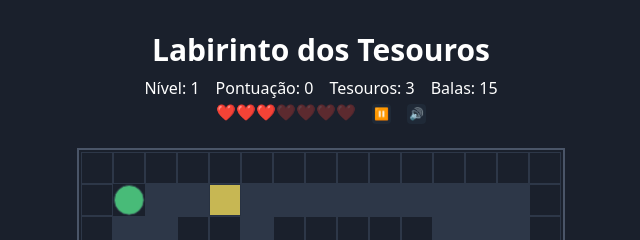
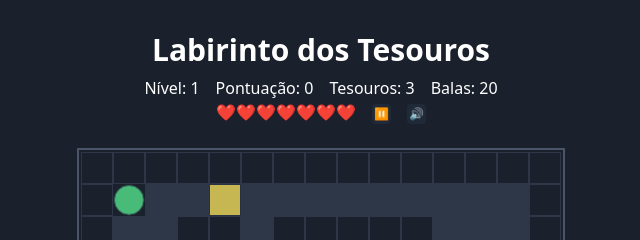
Before and after one commit to dliedke/Labirinto, a plain HTML site: page Labirinto.html in a window 1280 px wide. Shown: the top 240 px of the page, 319-959 px from the left. Drawn offline with nearby package versions, Linux system fonts and the light colour scheme.

Commit message:
Updated lives to 7 and bullets to 20

```diff
--- a/Labirinto.html
+++ b/Labirinto.html
@@ -895,8 +895,8 @@
             isGameOver = false;
             level = 1; // Para começar em nível diferente, altere aqui
             score = 0;
-            lives = 3;
-            bullets = 15; // Começa com algumas balas
+            lives = 7;
+            bullets = 20; // Começa com algumas balas
             updateBulletsDisplay();
             maze = createMaze();
             player = { x: 1, y: 1 };
```
